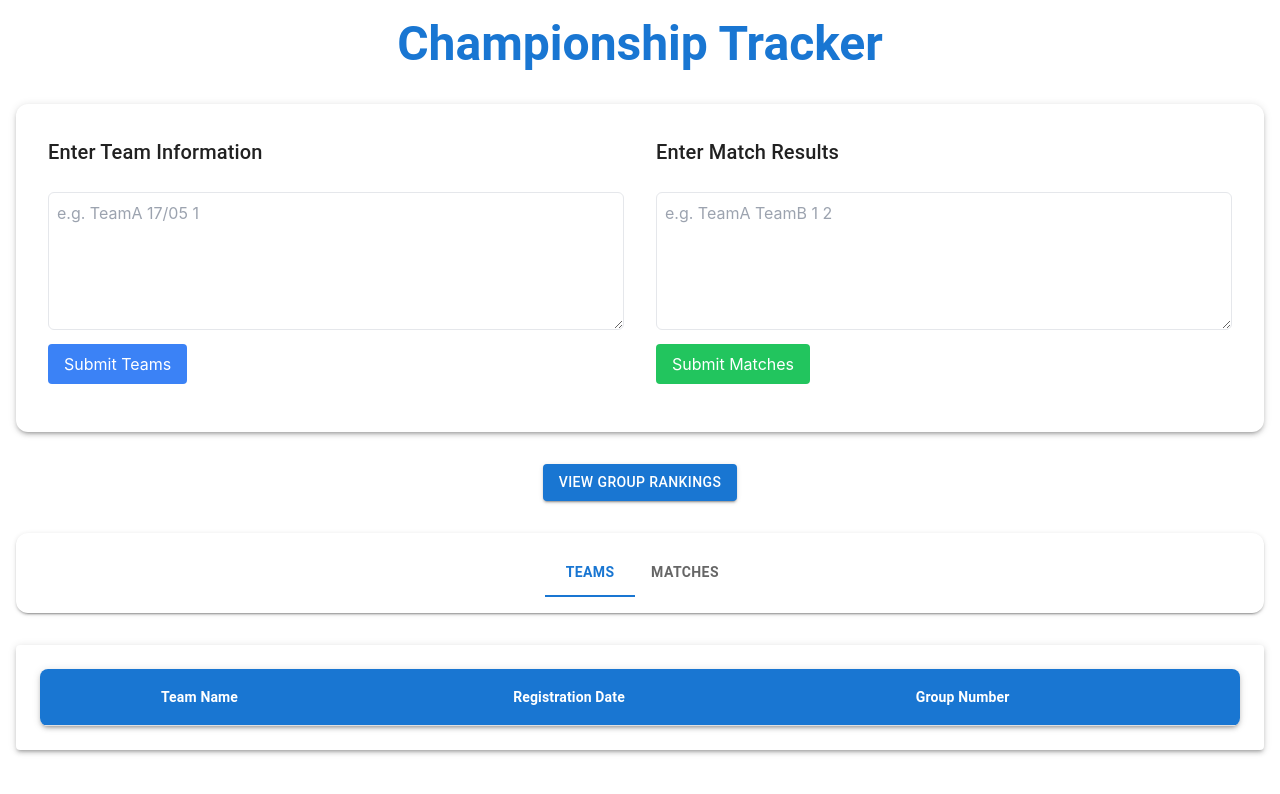
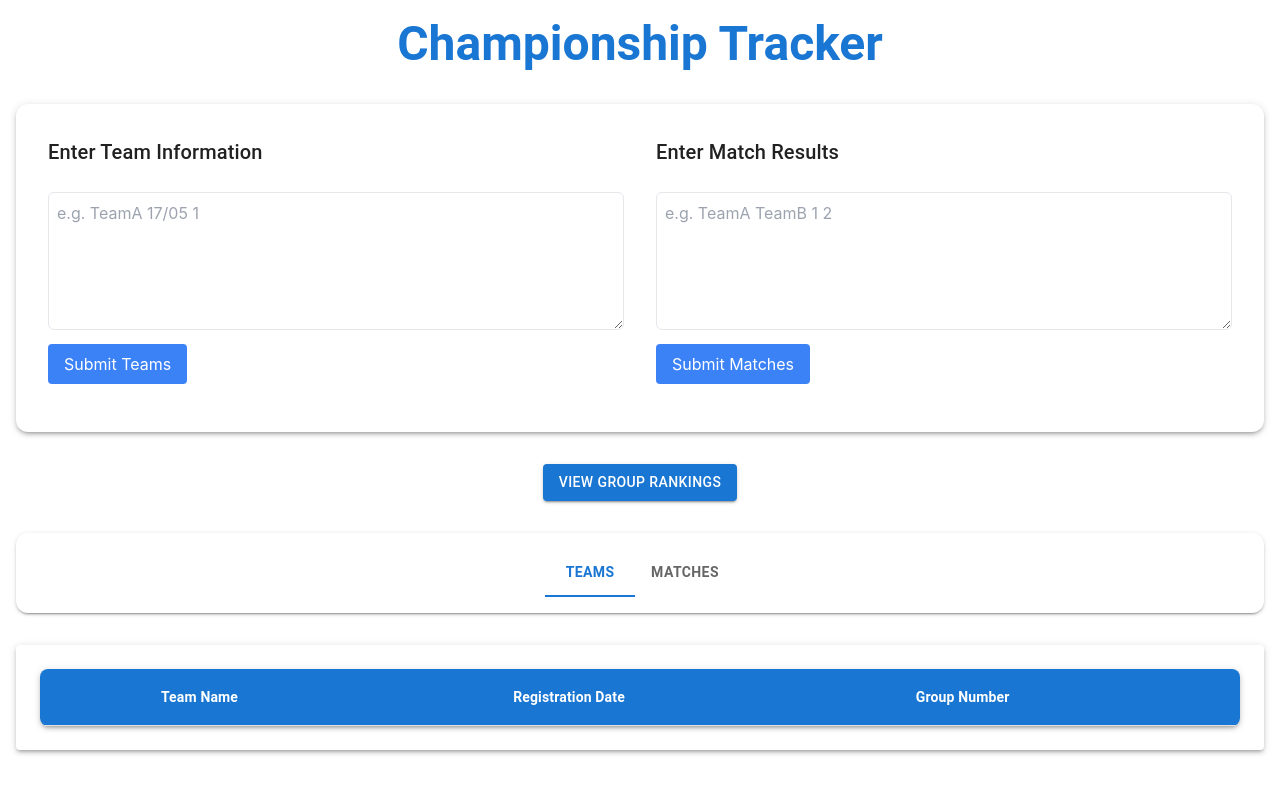
Before and after one commit to syoopie/govtech-championship-app, a React (Create React App) app: page / in a window 1280 px wide. Shown: the top 794 px of the page. Built offline with nearby package versions, Linux system fonts and the light colour scheme.

Commit message:
standardize styling for input field buttons

```diff
--- a/src/components/MatchInput.tsx
+++ b/src/components/MatchInput.tsx
@@ -29,7 +29,7 @@
             ></textarea>
             <button
                 type="submit"
-                className="mt-2 bg-green-500 text-white py-2 px-4 rounded"
+                className="mt-2 bg-blue-500 text-white py-2 px-4 rounded"
             >
                 Submit Matches
             </button>
```
